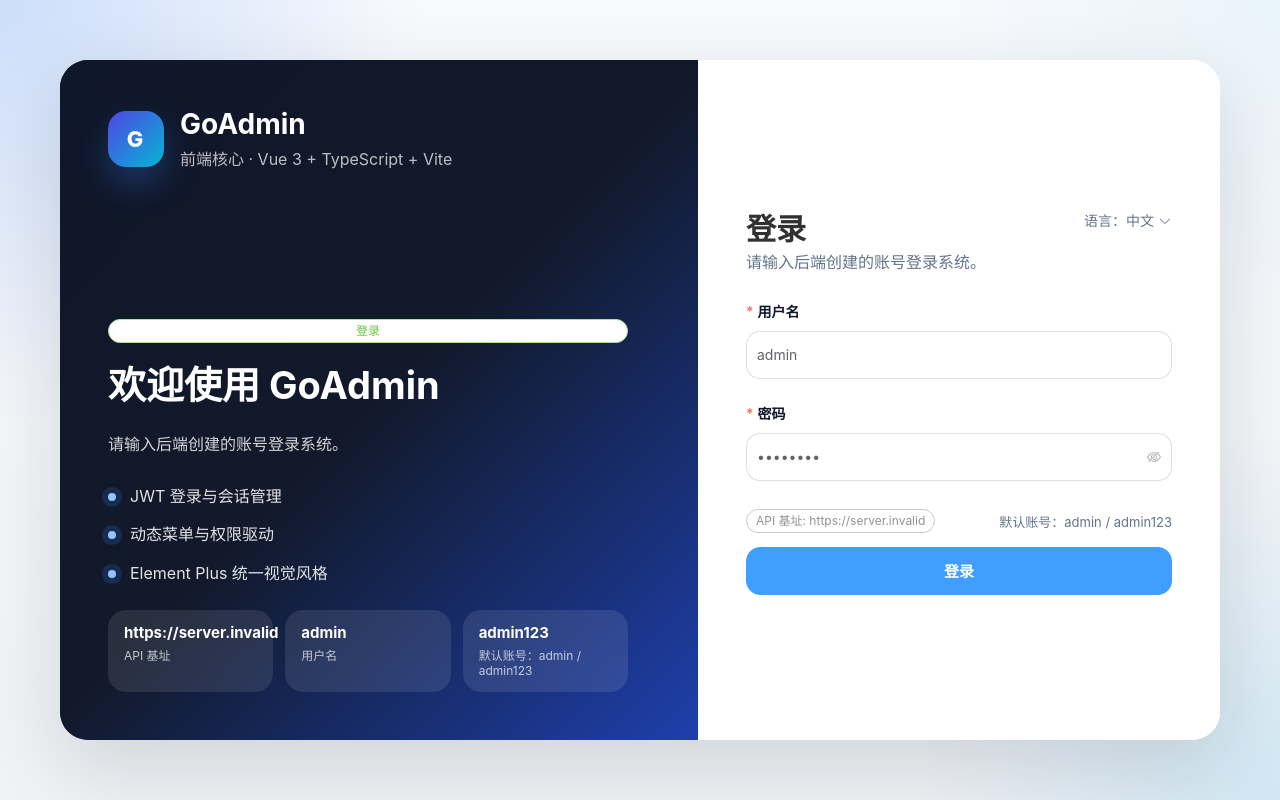
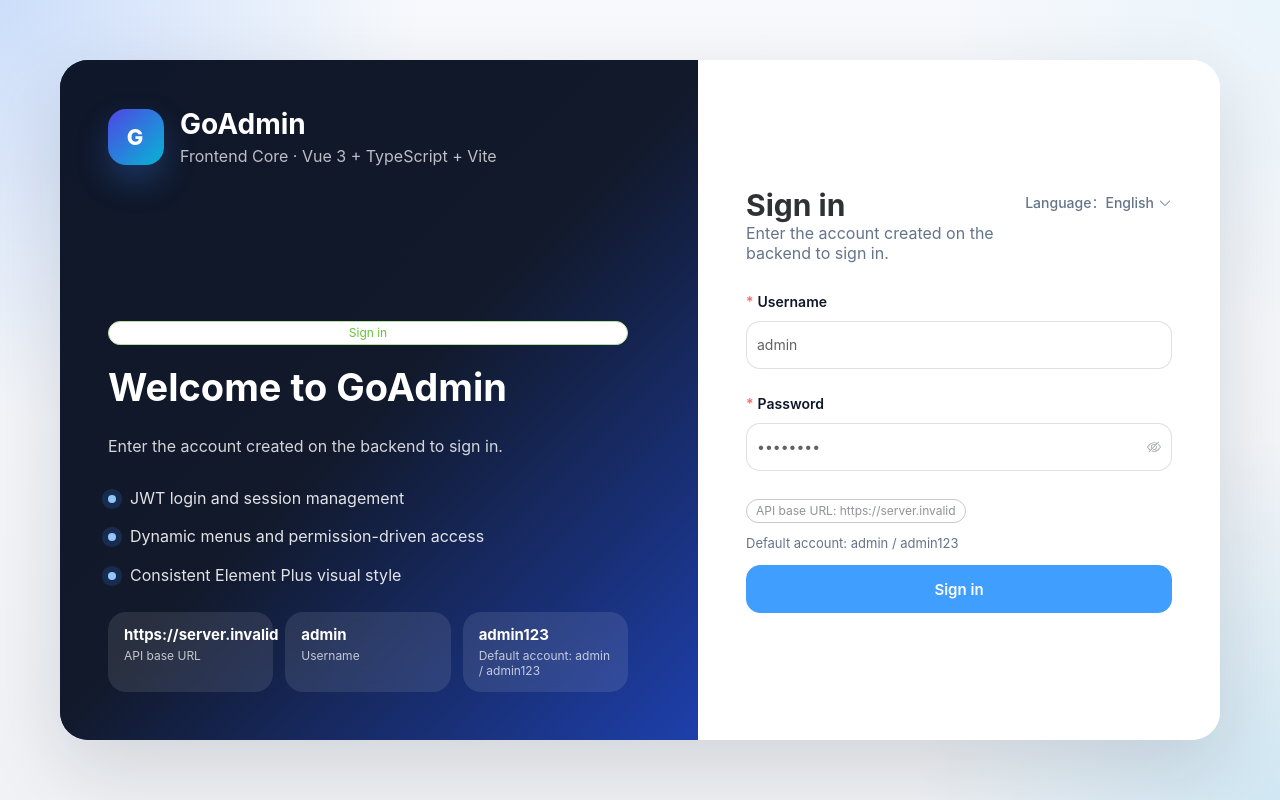
Before and after one commit to chendisheng/goadmin, a Vue app in the folder web/: page /login in a window 1280 px wide. Built offline with nearby package versions, Linux system fonts and the light colour scheme; no server answers.

Commit message:
feat(i18n): prioritize session language over user profile language

```diff
--- a/web/src/auth/bootstrap.js
+++ b/web/src/auth/bootstrap.js
@@ -10,8 +10,10 @@
     }
     const currentUser = await fetchCurrentUser();
     sessionStore.setCurrentUser(currentUser);
-    const resolvedLanguage = currentUser.language?.trim() || sessionStore.language || 'zh-CN';
-    sessionStore.setLanguage(resolvedLanguage);
-    localeStore.syncFromUser(currentUser);
+    const resolvedLanguage = localeStore.hasLanguagePreference
+        ? sessionStore.language
+        : currentUser.language?.trim() || sessionStore.language || 'zh-CN';
+    sessionStore.setLanguage(resolvedLanguage, currentUser.language);
+    localeStore.applyLanguagePreference(resolvedLanguage, currentUser.language, localeStore.hasLanguagePreference);
     return currentUser;
 }
--- a/web/src/i18n/language.js
+++ b/web/src/i18n/language.js
@@ -2,10 +2,52 @@
 export const I18N_DEFAULT_LANGUAGE = 'zh-CN';
 export const I18N_DEFAULT_NS = 'app';
 export const I18N_NAMESPACES = [I18N_DEFAULT_NS];
-export function normalizeI18nLanguage(value) {
+export function tryNormalizeI18nLanguage(value) {
     const raw = typeof value === 'string' ? value.trim().toLowerCase() : '';
     if (raw.startsWith('en')) {
         return 'en-US';
     }
-    return 'zh-CN';
+    if (raw.startsWith('zh')) {
+        return 'zh-CN';
+    }
+    return null;
 }
+export function normalizeI18nLanguage(value) {
+    return tryNormalizeI18nLanguage(value) ?? 'zh-CN';
+}
+function normalizeBrowserLanguageCandidate(value) {
+    if (typeof value !== 'string') {
+        return null;
+    }
+    const raw = value.trim();
+    if (raw === '') {
+        return null;
+    }
+    return tryNormalizeI18nLanguage(raw);
+}
+function detectBrowserLanguage() {
+    if (typeof window === 'undefined' || typeof window.navigator === 'undefined') {
+        return null;
+    }
+    const navigatorLike = window.navigator;
+    const candidates = [navigatorLike.language, navigatorLike.languages?.[0], navigatorLike.userLanguage];
+    for (const candidate of candidates) {
+        const resolved = normalizeBrowserLanguageCandidate(candidate);
+        if (resolved !== null) {
+            return resolved;
+        }
+    }
+    return null;
+}
+export function resolveInitialI18nLanguage(value) {
+    const storedLanguage = normalizeBrowserLanguageCandidate(value);
+    if (storedLanguage !== null) {
+        return storedLanguage;
+    }
+    return detectBrowserLanguage() ?? I18N_DEFAULT_LANGUAGE;
+}
+export function resolvePreferredI18nLanguage(explicitLanguage, profileLanguage) {
+    return tryNormalizeI18nLanguage(explicitLanguage)
+        ?? tryNormalizeI18nLanguage(profileLanguage)
+        ?? resolveInitialI18nLanguage();
+}
--- a/web/src/layouts/components/AppHeader.vue
+++ b/web/src/layouts/components/AppHeader.vue
@@ -66,10 +66,11 @@
     return;
   }
 
+  const profileLanguage = sessionStore.currentUser?.language ?? null;
   await preloadRouteNamespaces(route, language);
   await setI18nLanguage(language);
-  localeStore.setLanguage(language);
-  sessionStore.setLanguage(language);
+  localeStore.applyLanguagePreference(language, profileLanguage);
+  sessionStore.setLanguage(language, profileLanguage);
 }
 
 async function onLogout() {
@@ -115,7 +116,7 @@
     <div class="app-header__right">
       <el-tag effect="plain" round type="info">{{ buildMode }}</el-tag>
       <el-tag effect="plain" round type="success">{{ apiBaseUrl }}</el-tag>
-      <el-dropdown trigger="click" @command="switchLanguage">
+      <el-dropdown trigger="click" popper-class="app-language-dropdown" @command="switchLanguage">
         <el-button class="app-header__language" text>
           {{ t('common.language', 'Language') }}：{{ currentLanguageLabel }}
           <el-icon class="app-header__language-arrow"><ArrowDown /></el-icon>
--- a/web/src/store/locale.js
+++ b/web/src/store/locale.js
@@ -2,22 +2,33 @@
 import { defineStore } from 'pinia';
 import en from 'element-plus/es/locale/lang/en';
 import zhCn from 'element-plus/es/locale/lang/zh-cn';
+import { resolveInitialI18nLanguage, resolvePreferredI18nLanguage } from '@/i18n/language';
 const LANGUAGE_KEY = 'goadmin.language';
+const LANGUAGE_PREFERENCE_KEY = 'goadmin.language_preference';
 function canUseStorage() {
     return typeof window !== 'undefined' && typeof window.localStorage !== 'undefined';
 }
-function normalizeLanguage(value) {
-    const raw = typeof value === 'string' ? value.trim().toLowerCase() : '';
-    if (raw.startsWith('en')) {
-        return 'en-US';
-    }
-    return 'zh-CN';
-}
 function readStoredLanguage() {
     if (!canUseStorage()) {
-        return 'zh-CN';
+        return resolveInitialI18nLanguage();
     }
-    return normalizeLanguage(window.localStorage.getItem(LANGUAGE_KEY));
+    return resolveInitialI18nLanguage(window.localStorage.getItem(LANGUAGE_KEY));
+}
+function hasStoredLanguagePreference() {
+    if (!canUseStorage()) {
+        return false;
+    }
+    return window.localStorage.getItem(LANGUAGE_PREFERENCE_KEY) === 'explicit';
+}
+function persistLanguagePreference(explicit) {
+    if (!canUseStorage()) {
+        return;
+    }
+    if (explicit) {
+        window.localStorage.setItem(LANGUAGE_PREFERENCE_KEY, 'explicit');
+        return;
+    }
+    window.localStorage.removeItem(LANGUAGE_PREFERENCE_KEY);
 }
 function persistLanguage(language) {
     if (!canUseStorage()) {
@@ -27,26 +38,41 @@
 }
 export const useLocaleStore = defineStore('locale', () => {
     const language = ref(readStoredLanguage());
+    const hasLanguagePreference = ref(hasStoredLanguagePreference());
     const elementLocale = computed(() => (language.value === 'en-US' ? en : zhCn));
+    function applyLanguagePreference(explicitLanguage, profileLanguage, markAsUserPreference = true) {
+        language.value = resolvePreferredI18nLanguage(explicitLanguage, profileLanguage);
+        if (markAsUserPreference) {
+            hasLanguagePreference.value = true;
+            persistLanguagePreference(true);
+        }
+        else {
+            hasLanguagePreference.value = false;
+            persistLanguagePreference(false);
+        }
+        persistLanguage(language.value);
+    }
     function hydrate() {
         language.value = readStoredLanguage();
+        hasLanguagePreference.value = hasStoredLanguagePreference();
     }
-    function setLanguage(value) {
-        language.value = normalizeLanguage(value);
-        persistLanguage(language.value);
+    function setLanguage(value, profileLanguage) {
+        applyLanguagePreference(value, profileLanguage);
     }
     function syncFromUser(value) {
-        if (value && typeof value.language === 'string' && value.language.trim() !== '') {
-            setLanguage(value.language);
-        }
+        applyLanguagePreference(undefined, value?.language, false);
     }
     function clear() {
         language.value = 'zh-CN';
+        hasLanguagePreference.value = false;
+        persistLanguagePreference(false);
         persistLanguage(language.value);
     }
     return {
         language,
+        hasLanguagePreference,
         elementLocale,
+        applyLanguagePreference,
         hydrate,
         setLanguage,
         syncFromUser,
--- a/web/src/store/session.js
+++ b/web/src/store/session.js
@@ -1,6 +1,7 @@
 import { computed, ref } from 'vue';
 import { defineStore } from 'pinia';
 import { useAppI18n } from '@/i18n';
+import { resolveInitialI18nLanguage, resolvePreferredI18nLanguage } from '@/i18n/language';
 const ACCESS_TOKEN_KEY = 'goadmin.access_token';
 const REFRESH_TOKEN_KEY = 'goadmin.refresh_token';
 const TOKEN_TYPE_KEY = 'goadmin.token_type';
@@ -12,9 +13,9 @@
 }
 function readLanguageValue() {
     if (!canUseStorage()) {
-        return 'zh-CN';
+        return resolveInitialI18nLanguage();
     }
-    return window.localStorage.getItem(LANGUAGE_KEY) || 'zh-CN';
+    return resolveInitialI18nLanguage(window.localStorage.getItem(LANGUAGE_KEY));
 }
 function readAccessToken() {
     if (!canUseStorage()) {
@@ -116,14 +117,14 @@
         language.value = readLanguageValue();
         currentUser.value = null;
     }
-    function applyLoginResponse(response) {
+    function applyLoginResponse(response, selectedLanguage) {
         accessToken.value = response.access_token.trim();
         refreshToken.value = response.refresh_token.trim();
         tokenType.value = response.token_type.trim() || 'Bearer';
         accessExpiresAt.value = Math.max(0, Math.trunc(Date.now() / 1000) + Math.max(0, response.expires_in));
         refreshExpiresAt.value = Math.max(0, Math.trunc(Date.now() / 1000) + Math.max(0, response.refresh_expires_in));
         currentUser.value = response.user;
-        language.value = response.user.language?.trim() || language.value || 'zh-CN';
+        language.value = resolvePreferredI18nLanguage(selectedLanguage, response.user.language);
         persistAccessToken(accessToken.value);
         persistStringValue(REFRESH_TOKEN_KEY, refreshToken.value);
         persistStringValue(TOKEN_TYPE_KEY, tokenType.value);
@@ -151,8 +152,8 @@
         persistNumberValue(ACCESS_EXPIRES_AT_KEY, 0);
         persistNumberValue(REFRESH_EXPIRES_AT_KEY, 0);
     }
-    function setLanguage(value) {
-        language.value = value.trim() || 'zh-CN';
+    function setLanguage(value, profileLanguage) {
+        language.value = resolvePreferredI18nLanguage(value, profileLanguage);
         persistLanguageValue(language.value);
     }
     return {
--- a/web/src/views/LoginView.vue
+++ b/web/src/views/LoginView.vue
@@ -53,10 +53,11 @@
     return;
   }
 
+  const profileLanguage = sessionStore.currentUser?.language ?? null;
   await preloadRouteNamespaces(route, language);
   await setI18nLanguage(language);
-  localeStore.setLanguage(language);
-  sessionStore.setLanguage(language);
+  localeStore.applyLanguagePreference(language, profileLanguage);
+  sessionStore.setLanguage(language, profileLanguage);
 }
 
 async function onSubmit() {
@@ -70,8 +71,9 @@
     loading.value = true;
     try {
       const response = await login({ username: form.username.trim(), password: form.password });
-      sessionStore.applyLoginResponse(response);
-      localeStore.syncFromUser(response.user);
+      const selectedLanguage = localeStore.hasLanguagePreference ? localeStore.language : null;
+      sessionStore.applyLoginResponse(response, selectedLanguage);
+      localeStore.applyLanguagePreference(selectedLanguage, response.user.language, localeStore.hasLanguagePreference);
       await menuStore.ensureLoaded(router);
       ElMessage.success(t('login.success', 'Login successful'));
       await router.replace(redirectTarget.value);
```
Also changed, not shown: web/src/auth/bootstrap.ts (+5 -3 lines), web/src/i18n/language.ts (+56 -2 lines), web/src/layouts/components/AppHeader.vue.js (+9 -3 lines), web/src/store/locale.ts (+49 -17 lines), web/src/store/session.ts (+7 -6 lines), web/src/views/LoginView.vue.js (+12 -5 lines), 1 other file (tests, documents, lock files or other folders).
